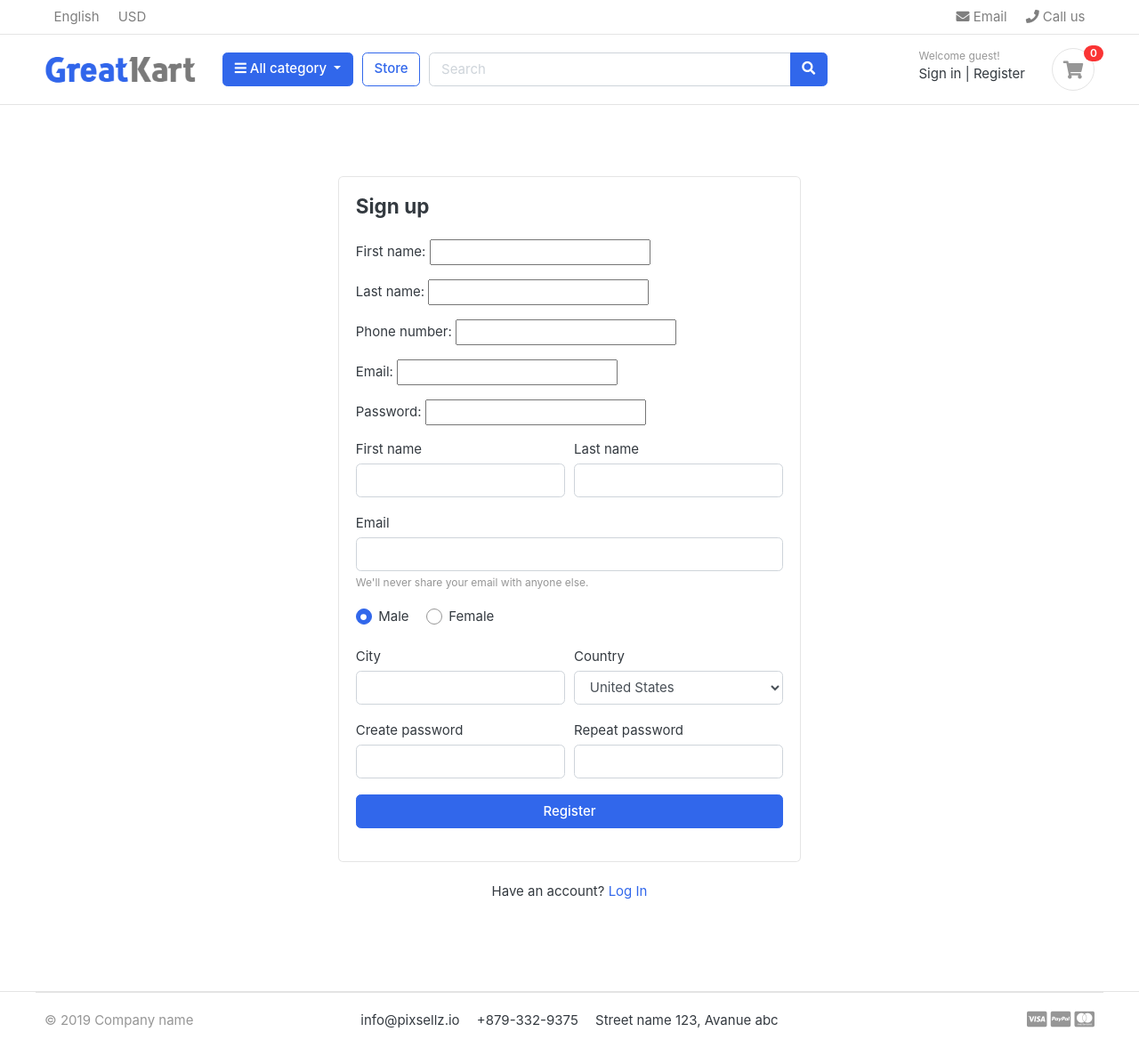
After one commit to hadinshb/HadinStore, a Django app: page /accounts/register/ in a window 1280 px wide. The commit adds this page. Shown: the whole page at 89% size. Run offline with Django 4.2, Linux system fonts and the light colour scheme; data that the repository does not hold is empty; some libraries are stand-ins or nearby versions; some web fonts are replaced.

Commit message:
Registration Preparation  Setting Up Urls & Design

```diff
--- a/HadinStore/urls.py
+++ b/HadinStore/urls.py
@@ -24,4 +24,5 @@ urlpatterns = [
     path('', views.home, name='home'),
     path('store/',include('store.urls')),
     path('cart/',include('carts.urls')),
+    path('accounts/',include('accounts.urls')),
 ]+static(settings.MEDIA_URL,document_root=settings.MEDIA_ROOT)
--- /dev/null
+++ b/accounts/forms.py
@@ -0,0 +1,8 @@
+from .models import Account
+from django.forms import ModelForm
+
+
+class RegistrationForm(ModelForm):
+    class Meta:
+        model=Account
+        fields=['first_name','last_name','phone_number','email','password']
--- a/accounts/models.py
+++ b/accounts/models.py
@@ -6,9 +6,9 @@ from django.contrib.auth.models import AbstractBaseUser,BaseUserManager
 class MyAccountManager(BaseUserManager):
     def create_user(self,first_name,last_name,username,email,password=None):
         if not email:
-            raise ValueError('User mut have an email address')
+            raise ValueError('User must have an email address')
         if not username:
-            raise ValueError('User mut have an username')
+            raise ValueError('User must have an username')
 
         user=self.model(
             email=self.normalize_email(email),
--- /dev/null
+++ b/accounts/urls.py
@@ -0,0 +1,8 @@
+from django.urls import path
+from . import views
+
+urlpatterns = [
+    path('register/', views.register, name='register'),
+    path('login/', views.login, name='login'),
+    path('logout/', views.logout, name='logout'),
+]
--- a/accounts/views.py
+++ b/accounts/views.py
@@ -1,3 +1,14 @@
 from django.shortcuts import render
+from .forms import RegistrationForm
 
 # Create your views here.
+def register(request):
+    registrationForm=RegistrationForm()
+    context={'registration_form':registrationForm}
+    return render(request,'accounts/register.html',context)
+
+def login(request):
+    return render(request,'accounts/login.html')
+
+def logout(request):
+    pass
--- /dev/null
+++ b/templates/accounts/register.html
@@ -0,0 +1,82 @@
+{% extends 'base.html' %}
+{% load static %}
+{% block content %}
+<!-- ========================= SECTION CONTENT ========================= -->
+<section class="section-content padding-y">
+
+    <!-- ============================ COMPONENT REGISTER   ================================= -->
+        <div class="card mx-auto" style="max-width:520px; margin-top:40px;">
+          <article class="card-body">
+            <header class="mb-4"><h4 class="card-title">Sign up</h4></header>
+
+            <form>
+            {% csrf_token %}
+            {{registration_form.as_p}}
+                    <div class="form-row">
+                        <div class="col form-group">
+                            <label>First name</label>
+                              <input type="text" class="form-control" placeholder="">
+                        </div> <!-- form-group end.// -->
+                        <div class="col form-group">
+                            <label>Last name</label>
+                              <input type="text" class="form-control" placeholder="">
+                        </div> <!-- form-group end.// -->
+                    </div> <!-- form-row end.// -->
+                    <div class="form-group">
+                        <label>Email</label>
+                        <input type="email" class="form-control" placeholder="">
+                        <small class="form-text text-muted">We'll never share your email with anyone else.</small>
+                    </div> <!-- form-group end.// -->
+                    <div class="form-group">
+                        <label class="custom-control custom-radio custom-control-inline">
+                          <input class="custom-control-input" checked="" type="radio" name="gender" value="option1">
+                          <span class="custom-control-label"> Male </span>
+                        </label>
+                        <label class="custom-control custom-radio custom-control-inline">
+                          <input class="custom-control-input" type="radio" name="gender" value="option2">
+                          <span class="custom-control-label"> Female </span>
+                        </label>
+                    </div> <!-- form-group end.// -->
+                    <div class="form-row">
+                        <div class="form-group col-md-6">
+                          <label>City</label>
+                          <input type="text" class="form-control">
+                        </div> <!-- form-group end.// -->
+                        <div class="form-group col-md-6">
+                          <label>Country</label>
+                          <select id="inputState" class="form-control">
+                            <option> Choose...</option>
+                              <option>Uzbekistan</option>
+                              <option>Russia</option>
+                              <option selected="">United States</option>
+                              <option>India</option>
+                              <option>Afganistan</option>
+                          </select>
+                        </div> <!-- form-group end.// -->
+                    </div> <!-- form-row.// -->
+                    <div class="form-row">
+                        <div class="form-group col-md-6">
+                            <label>Create password</label>
+                            <input class="form-control" type="password">
+                        </div> <!-- form-group end.// -->
+                        <div class="form-group col-md-6">
+                            <label>Repeat password</label>
+                            <input class="form-control" type="password">
+                        </div> <!-- form-group end.// -->
+                    </div>
+                    <div class="form-group">
+                        <button type="submit" class="btn btn-primary btn-block"> Register  </button>
+                    </div> <!-- form-group// -->
+
+                </form>
+            </article><!-- card-body.// -->
+        </div> <!-- card .// -->
+        <p class="text-center mt-4">Have an account? <a href="{% url 'login' %}">Log In</a></p>
+        <br><br>
+    <!-- ============================ COMPONENT REGISTER  END.// ================================= -->
+
+
+    </section>
+    <!-- ========================= SECTION CONTENT END// ========================= -->
+
+{% endblock %}
--- a/templates/includes/navbar.html
+++ b/templates/includes/navbar.html
@@ -65,8 +65,8 @@
                         <div class="widget-header">
                             <small class="title text-muted">Welcome guest!</small>
                             <div>
-                                <a href="./signin.html">Sign in</a> <span class="dark-transp"> | </span>
-                                <a href="./register.html"> Register</a>
+                                <a href="{% url 'login' %}">Sign in</a> <span class="dark-transp"> | </span>
+                                <a href="{% url 'register' %}"> Register</a>
                             </div>
                         </div>
                         <a href="{% url 'cart'%}" class="widget-header pl-3 ml-3">
```
Also changed, not shown: templates/accounts/login.html (added, +38 -0 lines).
